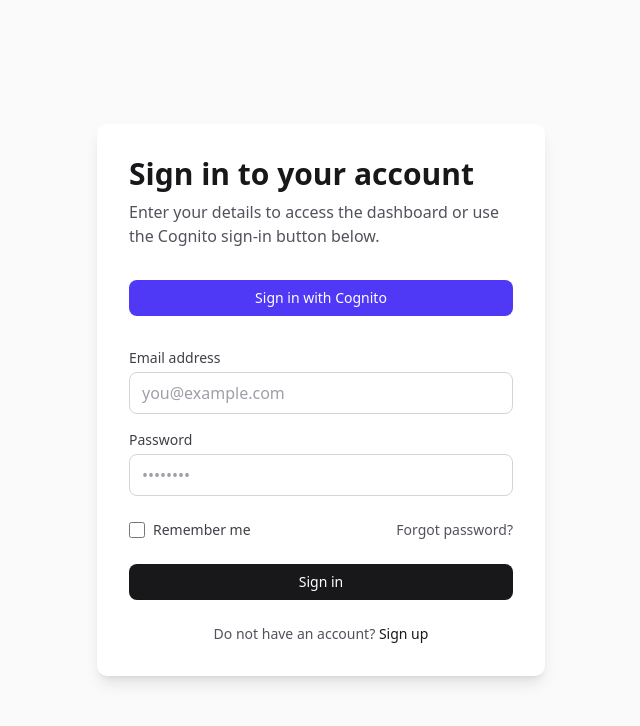
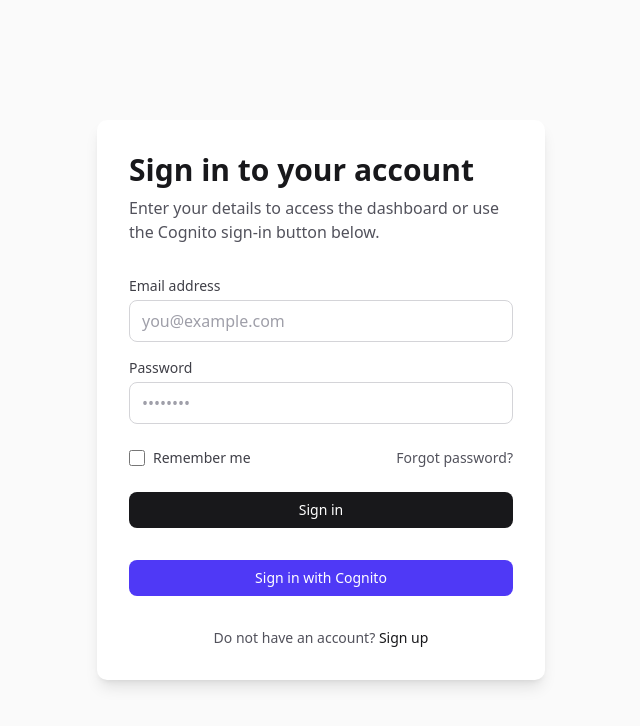
Before and after one commit to Malvin95/A-Novel-Idea, a Next.js app: page /login in a window 1280 px wide. Shown: the top 726 px of the page, without its empty margins (319-959 px from the left). Built offline with nearby package versions, Linux system fonts and the light colour scheme; no server answers.

Commit message:
refactor: Move Cognito sign-in button below login form
- Relocates the 'Sign in with Cognito' button to appear after the login form instead of before it. This improves the logical flow of the login page and maintains consistent UI structure.

```diff
--- a/src/app/(auth)/login/page.tsx
+++ b/src/app/(auth)/login/page.tsx
@@ -112,14 +112,6 @@
           </P>
         </div>
 
-        {!useMockAuth && (
-          <div className="space-y-4">
-            <Button type="button" onClick={() => signIn("cognito", { callbackUrl: "/dashboard" })} className="w-full rounded-md bg-indigo-600 px-4 py-2 text-sm font-medium text-white hover:bg-indigo-500 focus:outline-none focus:ring-2 focus:ring-indigo-500">
-              Sign in with Cognito
-            </Button>
-          </div>
-        )}
-
         <form className="mt-6 space-y-6" onSubmit={handleSubmit}>
           <div className="space-y-4">
             <div>
@@ -157,6 +149,15 @@
               {loading ? "Signing in..." : "Sign in"}
             </Button>
           </div>
+        </form>
+
+          {!useMockAuth && (
+            <div className="space-y-4">
+              <Button type="button" onClick={() => signIn("cognito", { callbackUrl: "/dashboard" })} className="w-full rounded-md bg-indigo-600 px-4 py-2 text-sm font-medium text-white hover:bg-indigo-500 focus:outline-none focus:ring-2 focus:ring-indigo-500">
+                Sign in with Cognito
+              </Button>
+            </div>
+          )}
 
           <div className="text-center text-sm">
             <span className="text-zinc-600 dark:text-zinc-400">Do not have an account? </span>
@@ -164,7 +165,6 @@
               Sign up
             </a>
           </div>
-        </form>
       </div>
     </div>
   );
```
